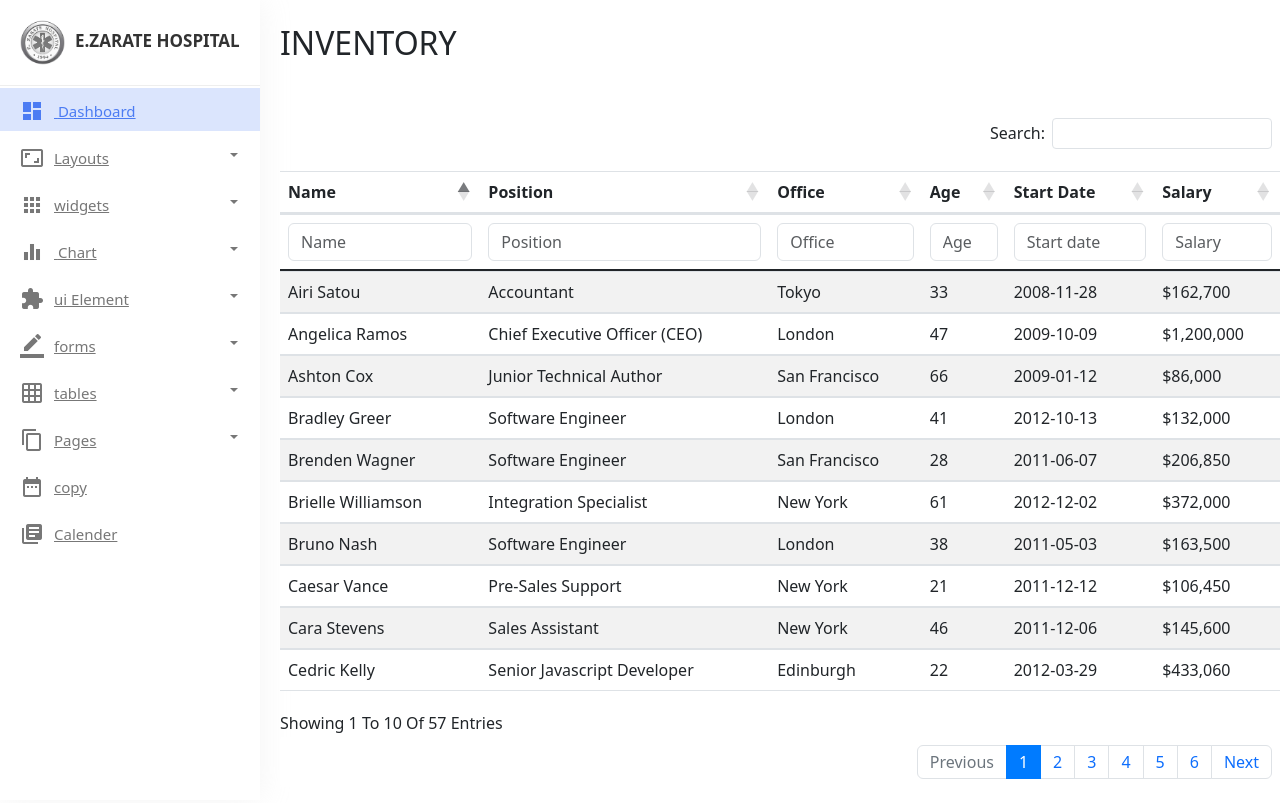
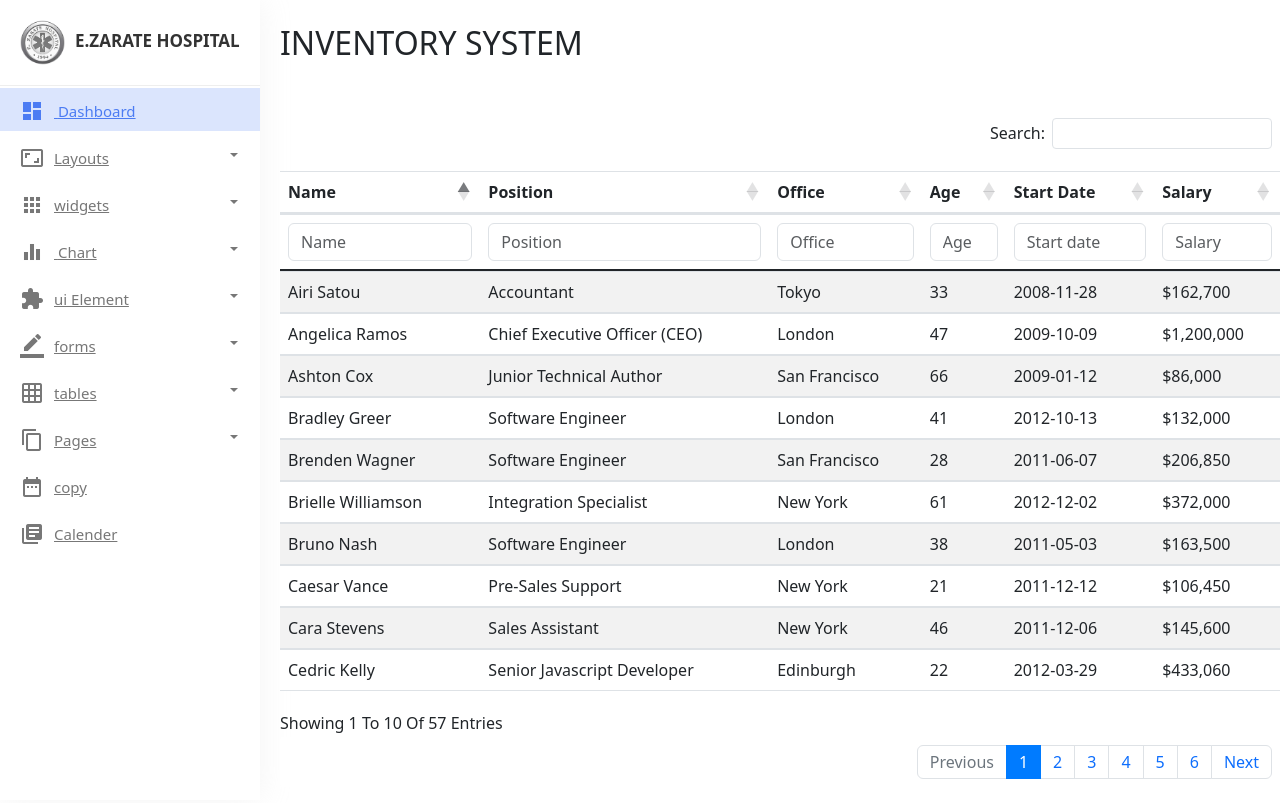
Before and after one commit to PaulSong213/milktea-commerce, a PHP site: page /inventory/index.php in a window 1280 px wide. Run offline with PHP 8.4, Linux system fonts and the light colour scheme; some libraries are stand-ins or nearby versions.

Commit message:
header ni lou

```diff
--- a/inventory/productTable.php
+++ b/inventory/productTable.php
@@ -11,7 +11,7 @@
 
 <body>
     <div class="table w-100">
-        <h2 class="mt-4 mb-5">INVENTORY</h2>
+        <h2 class="mt-4 mb-5">INVENTORY SYSTEM</h2>
         <table id="example" class="table table-striped" style="width:100%">
             <thead>
                 <tr>
```
